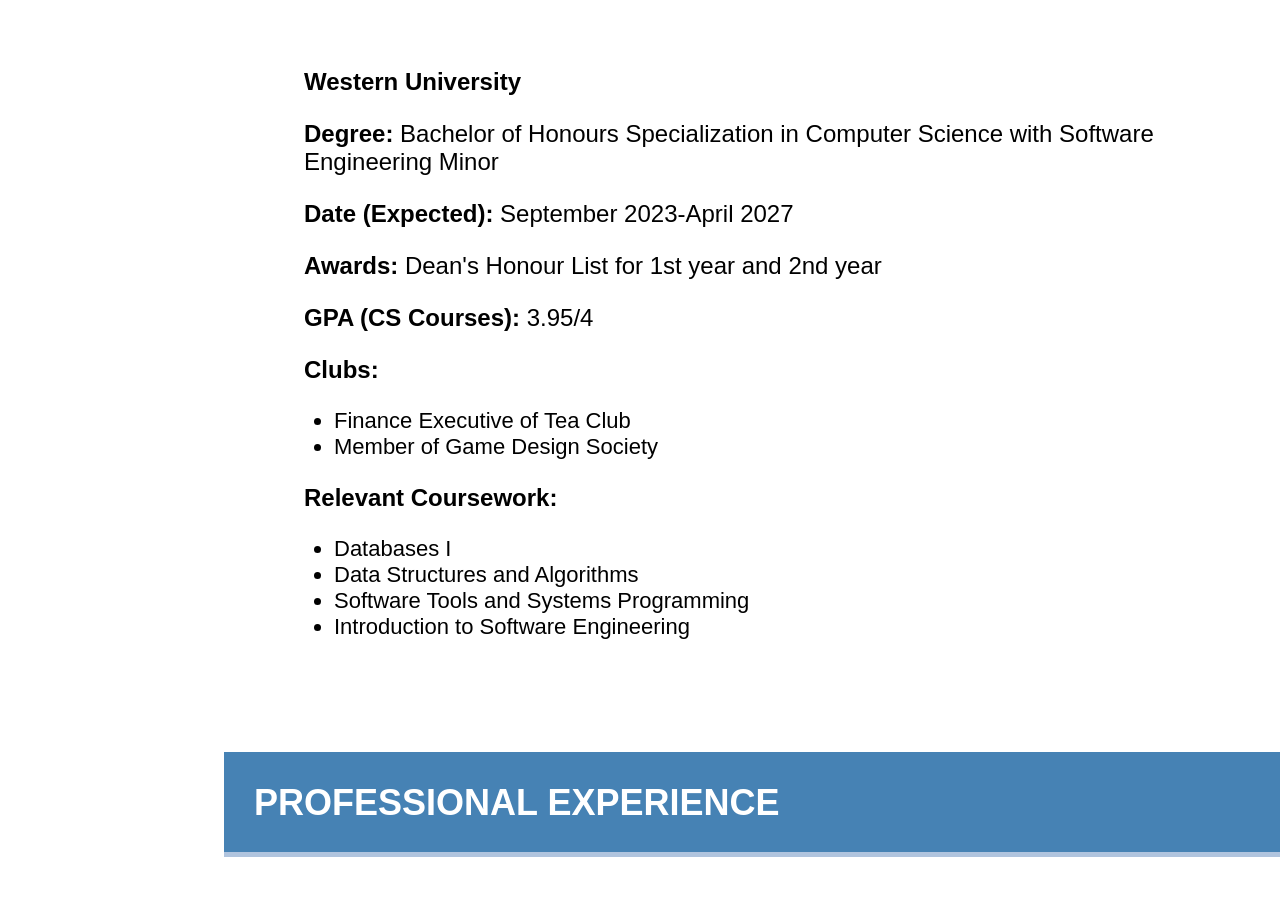
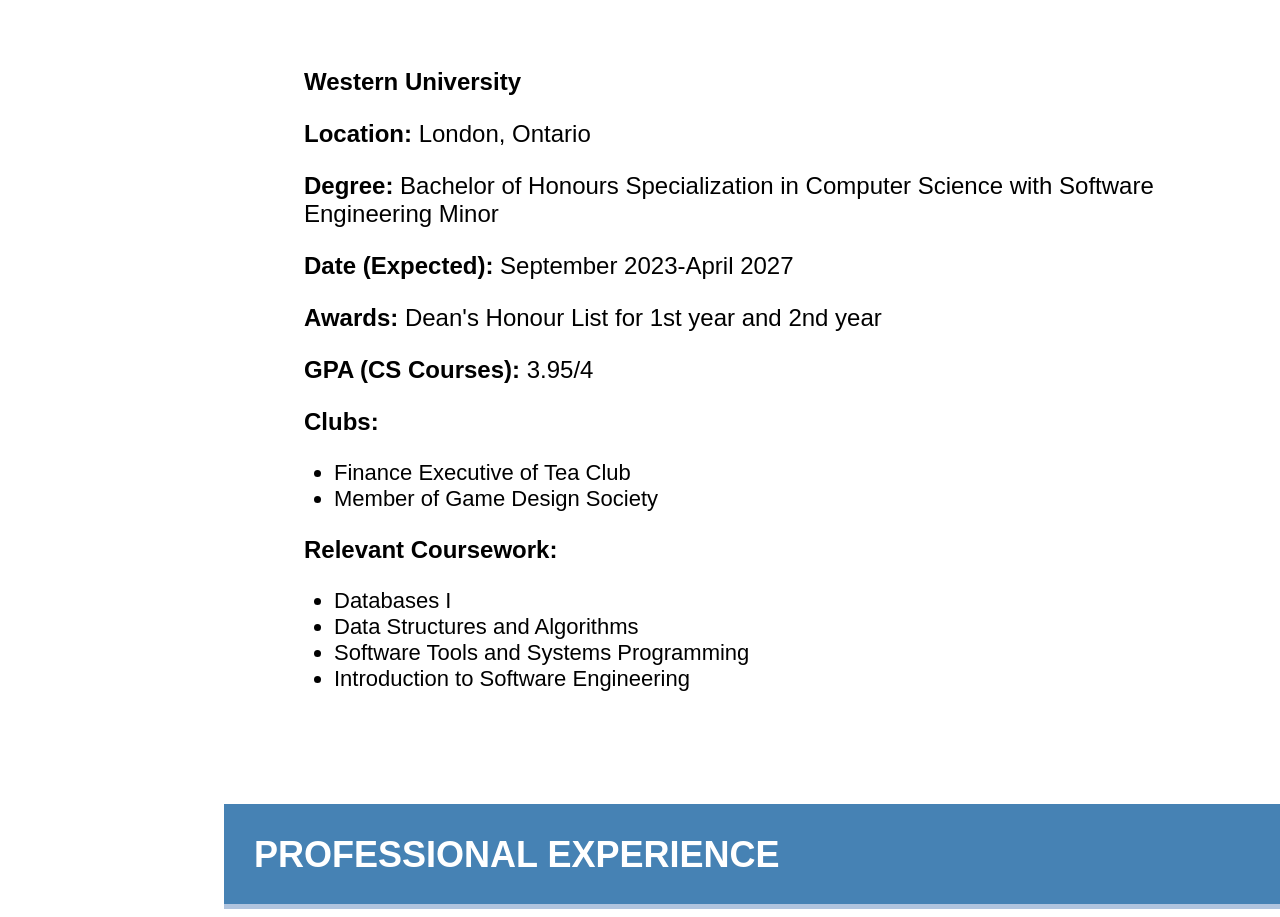
Before and after one commit to ProgrammerGS/ProgrammerGS.github.io, a plain HTML site: page index.html in a window 1280 px wide. Shown: the part 802-1719 px from the top of the page. Drawn offline with nearby package versions, Linux system fonts and the light colour scheme.

Commit message:
Fixed resume spacing
Fixed resume spacing

```diff
--- a/index.html
+++ b/index.html
@@ -50,6 +50,7 @@
             <div class="section">
                 <div class="text-box-wide">
                     <p><strong>Western University</strong></p>
+                    <p><strong>Location:</strong> London, Ontario</p>
                     <p><strong>Degree:</strong> Bachelor of Honours Specialization in Computer Science with Software Engineering Minor</p>
                     <p><strong>Date (Expected):</strong> September 2023-April 2027</p>
                     <p><strong>Awards:</strong> Dean's Honour List for 1st year and 2nd year</p>
```
Also changed, not shown: 1 other file.
